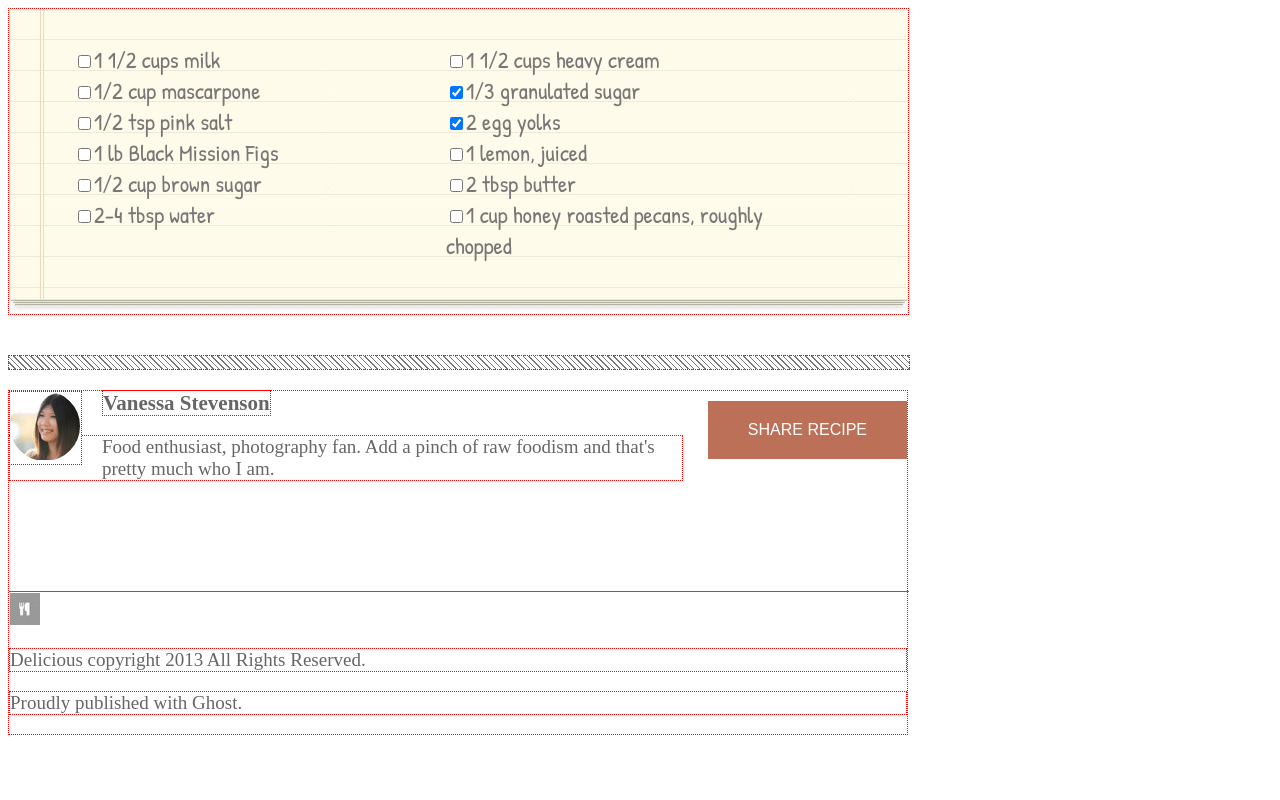
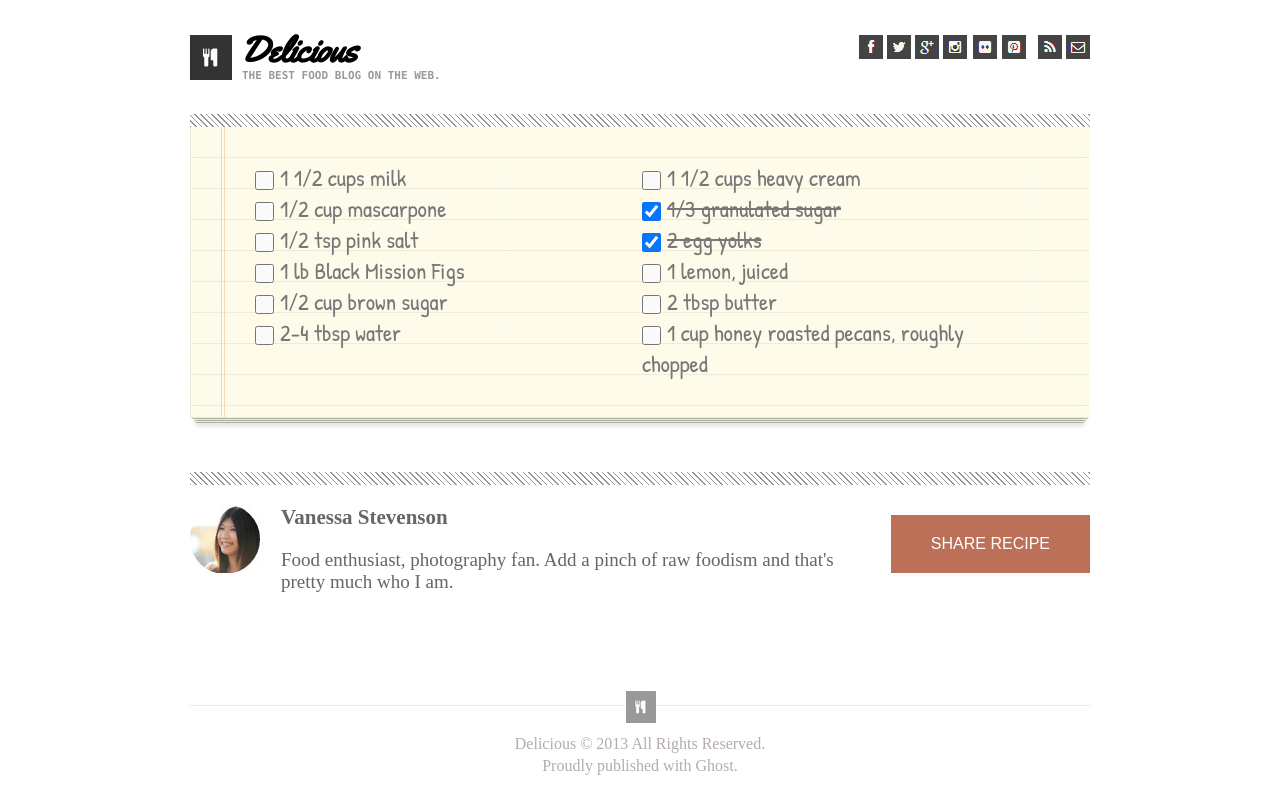
Before and after one commit to Nordcoder0101/chocolatepizza, a plain HTML site: page index.html in a window 1280 px wide. Drawn offline with Linux system fonts and the light colour scheme.

Commit message:
top bar and bottom half

```diff
--- a/index.html
+++ b/index.html
@@ -12,23 +12,39 @@
   <body>
     <!-- content goes here -->
     <header>
+      <div class="delicious">
+        <img src="image/logo.png">
+        <h1>Delicious</h1>
+        <h5>THE BEST FOOD BLOG ON THE WEB.</H5>
+        <div class="social">
+          <img src="image/fb-icon.png" class="links">
+          <img src="image/twit-icon.png" class="links">
+          <img src="image/gp-icon.png" class="links">
+          <img src="image/insta-icon.png" class="links">
+          <img src="image/flic-icon.png" class="links">
+          <img src="image/pint-icon.png" class="links-left">
+          <img src="image/rss-icon.png" class="links-right">
+          <img src="image/mail-icon.png" class="links">
+          </div>
+      </div>
     </header>
+    <div class="sectionBreak"></div>
     <main>
       <div class="ingredientsBox">
       <img src="image/list-bg.png">
         <ul class="ingredientsList">
-          <li><input type="checkbox" class="check">1 1/2 cups milk</input></li>
-          <li><input type="checkbox">1/2 cup mascarpone</input></li>
-          <li><input type="checkbox">1/2 tsp pink salt</input></li>
-          <li><input type="checkbox">1 lb Black Mission Figs</input></li>
-          <li><input type="checkbox">1/2 cup brown sugar</input></li>
-          <li class="columnBreak"><input type="checkbox">2-4 tbsp water</input></li>
-          <li><input type="checkbox">1 1/2 cups heavy cream</input></li>
-          <li><input type="checkbox" checked>1/3 granulated sugar</input></li>
-          <li><input type="checkbox" checked><span:checked>2 egg yolks</span></input></li>
-          <li><input type="checkbox">1 lemon, juiced</input></li>
-          <li><input type="checkbox">2 tbsp butter</input></li>
-          <li><input type="checkbox">1 cup honey roasted pecans, roughly chopped</input></li>
+          <li><input type="checkbox" class="check"><label for="check">1 1/2 cups milk</label></li>
+          <li><input type="checkbox"><label>1/2 cup mascarpone</label></li>
+          <li><input type="checkbox"><label>1/2 tsp pink salt</label></li>
+          <li><input type="checkbox"><label>1 lb Black Mission Figs</label></li>
+          <li><input type="checkbox"><label>1/2 cup brown sugar</label></li>
+          <li class="columnBreak"><input type="checkbox">2-4 tbsp water</label></li>
+          <li><input type="checkbox"><label>1 1/2 cups heavy cream</label></li>
+          <li><input type="checkbox" checked><label>1/3 granulated sugar</label></li>
+          <li><input type="checkbox" checked><label>2 egg yolks</label></li>
+          <li><input type="checkbox"><label>1 lemon, juiced</label></li>
+          <li><input type="checkbox"><label>2 tbsp butter</label></li>
+          <li><input type="checkbox"><label>1 cup honey roasted pecans, roughly chopped</label></li>
         </ul>
       </div>
       <div class="sectionBreak"></div>
@@ -38,10 +54,11 @@
         <h3>Vanessa Stevenson</h3>
         <p>Food enthusiast, photography fan. Add a pinch of raw foodism and that's pretty much who I am.</p></div>
         <div class="sharebutton">SHARE RECIPE</div>
+        <div class="emptybox"></div>
         <div class="bottomline"></div>
-        <img src="image/small-logo.png">
-        <p>Delicious copyright 2013 All Rights Reserved.</p>
-        <p>Proudly published with Ghost.</p>
+        <img src="image/small-logo.png" class="smallLogo">
+        <h4>Delicious &copy; 2013 All Rights Reserved.</h4>
+        <h4>Proudly published with Ghost.</h4>
       </footer>
     </main>
     <script src="app.js"></script>
--- a/style.css
+++ b/style.css
@@ -1,11 +1,26 @@
 body {
   width: 900px;
+  margin:auto;
+}
+
+header {
+  margin-top: 35px;
+  margin-bottom: 30px;
 }
 
 p {
   color: #666;
   font-size: 19px;
-  border: 1px dotted red;
+  /*border: 1px dotted red;*/
+}
+
+h1 {
+  font-family: 'Yellowtail';
+  font-size: 36px;
+  display: inline;
+  position: absolute;
+  bottom: -15px;
+  left: 50px;
 }
 
 h3 {
@@ -14,7 +29,47 @@ h3 {
   font-size: 21px;
   margin-top: 0;
   display: inline;
-  border: 1px dotted red;
+  /*border: 1px dotted red;*/
+}
+
+h4 {
+  color: #B4ACAE;
+  font-size: 16px;
+  font-weight: lighter;
+  text-align: center;
+  line-height: 0px;
+}
+
+h5 {
+    font-family: 'Monaco';
+    font-size: 11px;
+    display: inline;
+    color: #999;
+    position: absolute;
+    bottom: -16px;
+    left: 52px;
+}
+
+.delicious {
+  position: relative;
+}
+
+.social {
+  position:absolute;
+  right: 0px;
+  display: inline;
+}
+
+.links{
+  padding: 0px 0.1px;
+}
+
+.links-left{
+  padding: 0px 4px 0px 0.1px;
+}
+
+.links-right{
+  padding: 0px 0.1px 0px 4px;
 }
 
 .ingredientsBox {
@@ -22,7 +77,7 @@ h3 {
   width:899px;
   height:305px;
   margin-bottom: 40px;
-  border: 1px dotted red;
+  /*border: 1px dotted red;*/
 }
 
 ul.ingredientsList {
@@ -34,7 +89,7 @@ ul.ingredientsList {
   top: 12px;
   left: 25px;
   columns: 2;
-  column-gap: 10px;
+  column-gap: 40px;
   margin-right: 100px;
 }
 
@@ -42,12 +97,8 @@ li.columnBreak {
   break-after: column;
 }
 
-input:checked {
-  text-decoration: line-through;
-}
-
-input[type=checkbox] {
-  background-color: transparent;
+.check:checked {
+  background-color: #000;
 }
 
 .sectionBreak {
@@ -55,28 +106,30 @@ input[type=checkbox] {
   width: 900px;
   background: repeating-linear-gradient(
     45deg,
-    #777,
-    #777 1px,
+    #969696,
+    #969696 1px,
     #fff 1px,
     #fff 4px
   );
-  border: 1px dotted red;
+  /*border: 1px dotted red;*/
 }
 
 footer {
   margin-top: 20px;
-  border: 1px dotted red;
+  /*border: 1px dotted red;*/
+  position:relative;
 }
 
 .profile {
   float: left;
   margin-right: 20px;
-  border: 1px dotted red;
+  /*border: 1px dotted red;*/
 }
 
 .vanessa {
   width: 75%;
   float: left;
+  margin-bottom: 50;
 }
 
 .sharebutton {
@@ -89,51 +142,39 @@ footer {
   margin-top: 10px;
 }
 
+.emptybox {
+  width:900px;
+  height:185px;
+}
+
 .bottomline
 {
   height: 1px;
   width: 900px;
-  background-color: #666;
-  position: relative;
-  margin-top: 200px;
+  background-color: #ECECEC;
+  position: absolute;
+  top:200px;
+  display: block;
+  z-index: -1;
 }
 
-/* .squaredFour */
-.check {
-  label {
-    width: 20px;
-    height: 20px;
-    cursor: pointer;
-    position: absolute;
-    top: 0;
-    left: 0;
-    background: #fcfff4;
-    background: linear-gradient(top, #fcfff4 0%, #dfe5d7 40%, #b3bead 100%);
-    border-radius: 4px;
-    box-shadow: inset 0px 1px 1px white, 0px 1px 3px rgba(0,0,0,0.5);
-    &:after {
-      content: '';
-      width: 9px;
-      height: 5px;
-      position: absolute;
-      top: 4px;
-      left: 4px;
-      border: 3px solid #333;
-      border-top: none;
-      border-right: none;
-      background: transparent;
-      opacity: 0;
-      transform: rotate(-45deg);
-    }
-    &:hover::after {
-      opacity: 0.5;
-    }
-  }
-  input[type=checkbox] {
-    visibility: hidden;
-    &:checked + label:after {
-      opacity: 1;
-    }
-  }
+.smallLogo {
+  margin:auto;
+  display:block;
 }
-/* end .squaredFour */
+
+input[type="checkbox"] {
+    display:inline-block;
+    width:19px;
+    height:19px;
+    margin:0px 6px 0 0;
+    vertical-align:middle;
+    filter: invert(2%);
+}
+
+input[type="checkbox"]:checked {
+}
+
+input:checked + label {
+  text-decoration: line-through;
+}
```
